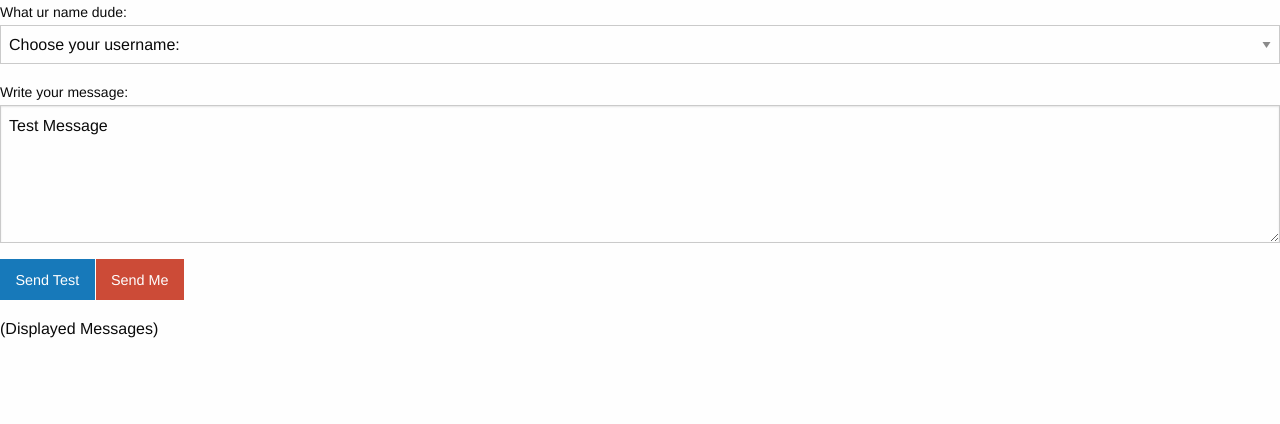
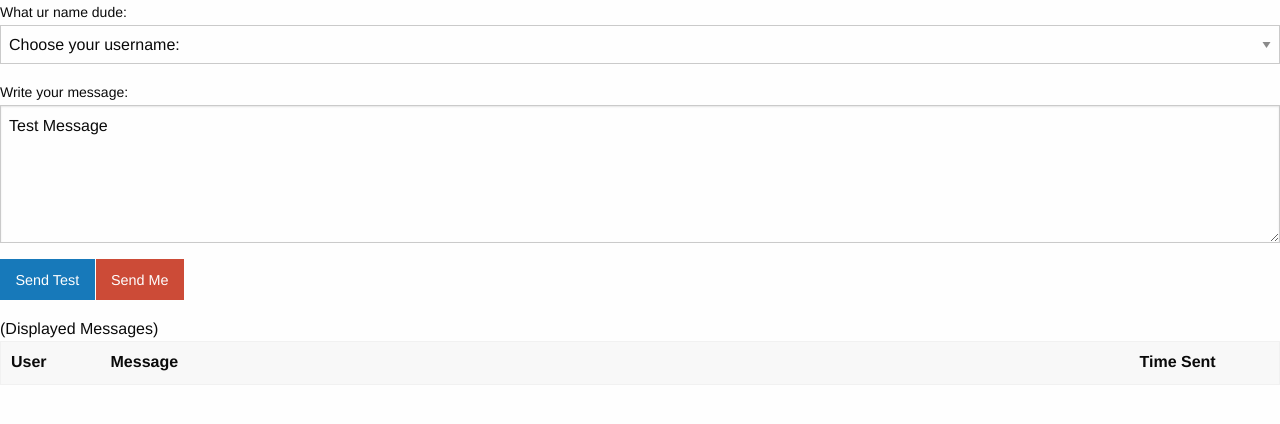
Before and after one commit to AndyGorbould/Node-Chat, a website: page client/index.html in a window 1280 px wide. Drawn offline with nearby package versions, Linux system fonts and the light colour scheme; no server answers.

Commit message:
display table for messages

```diff
--- a/client/client.js
+++ b/client/client.js
@@ -29,6 +29,7 @@ selectUser.addEventListener('change', (event) => {
 
 // button (sendToAll)
 document.getElementById('sendToAll').addEventListener('click', () => {
+    // let user = document.getElementById('userName');
     let msg = document.getElementById('msg').value;
     socket.emit('sendToAll', (msg));
 });
@@ -36,9 +37,16 @@ document.getElementById('sendToAll').addEventListener('click', () => {
 // define target for prints
 let target = document.getElementById("target");
 
+
+// add time
+let time = new Date().toLocaleString('en-GB', { timeZone: 'UTC' });
+
+
 // receive message back from server (step 14)
 socket.on('displayMessage', (message) => {
-    target.innerHTML += '<br>' + message;
+    target.innerHTML += '<tr><td>' + 'get user name' + '</td><td>' + message + '</td><td>' + time + '</td></tr>';
+
+    // target.append(`<td>user</td>`);
     console.log(message + ' i work');           ////// these seem to work!!!!
 });
 
--- a/client/index.html
+++ b/client/index.html
@@ -43,9 +43,20 @@
 
         <!-- </form> -->
 
-        <div id="target">
+        <!-- <div id="target"> -->
             (Displayed Messages)
-        </div>
+            <table>
+                <thead>
+                  <tr>
+                    <th width="100">User</th>
+                    <th>Message</th>
+                    <th width="150">Time Sent</th>
+                  </tr>
+                </thead>
+                <tbody id="target">
+                </tbody>
+            </table>
+        <!-- </div> -->
 
     </section>
 
```
Also changed, not shown: README.md.
